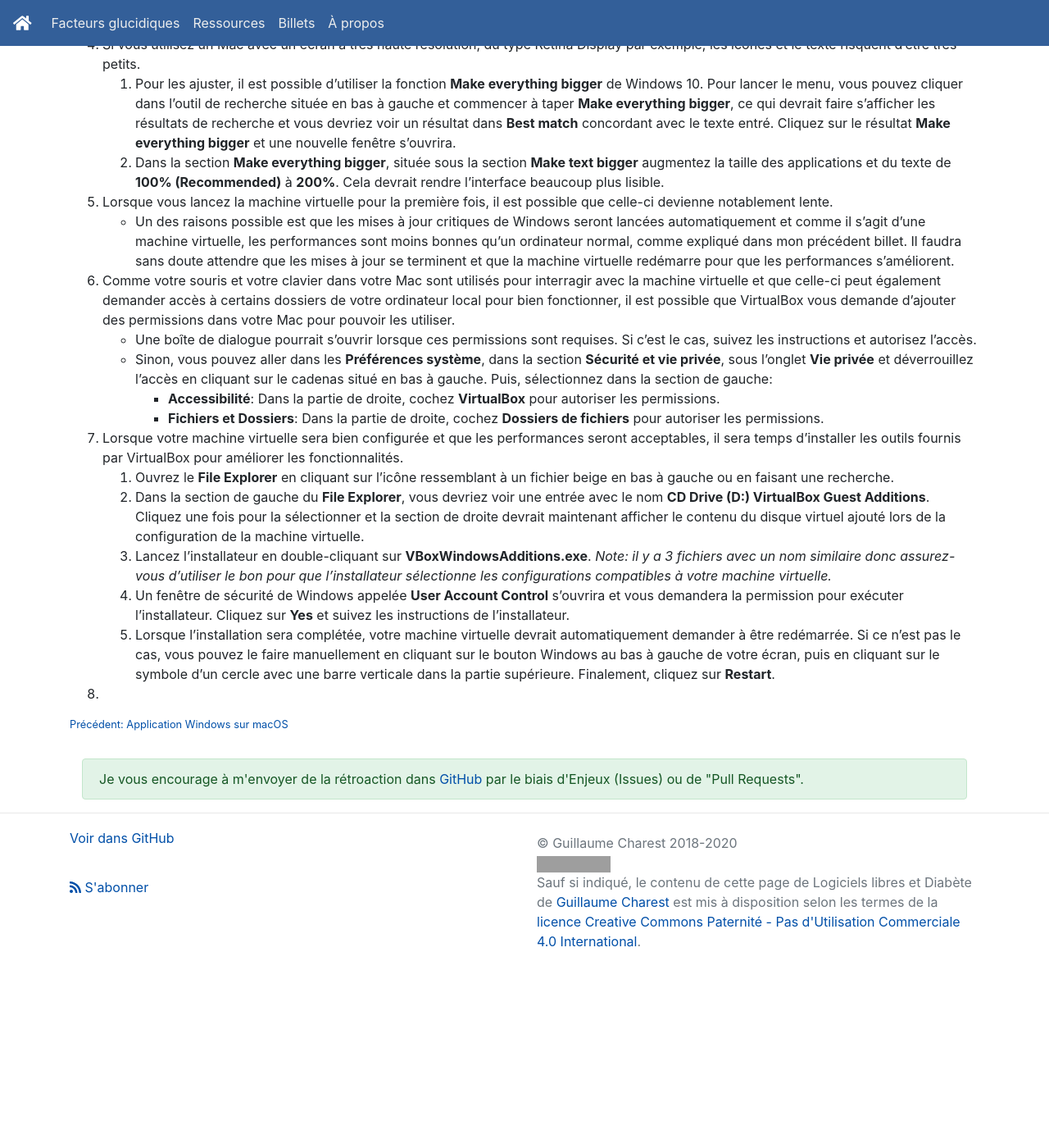
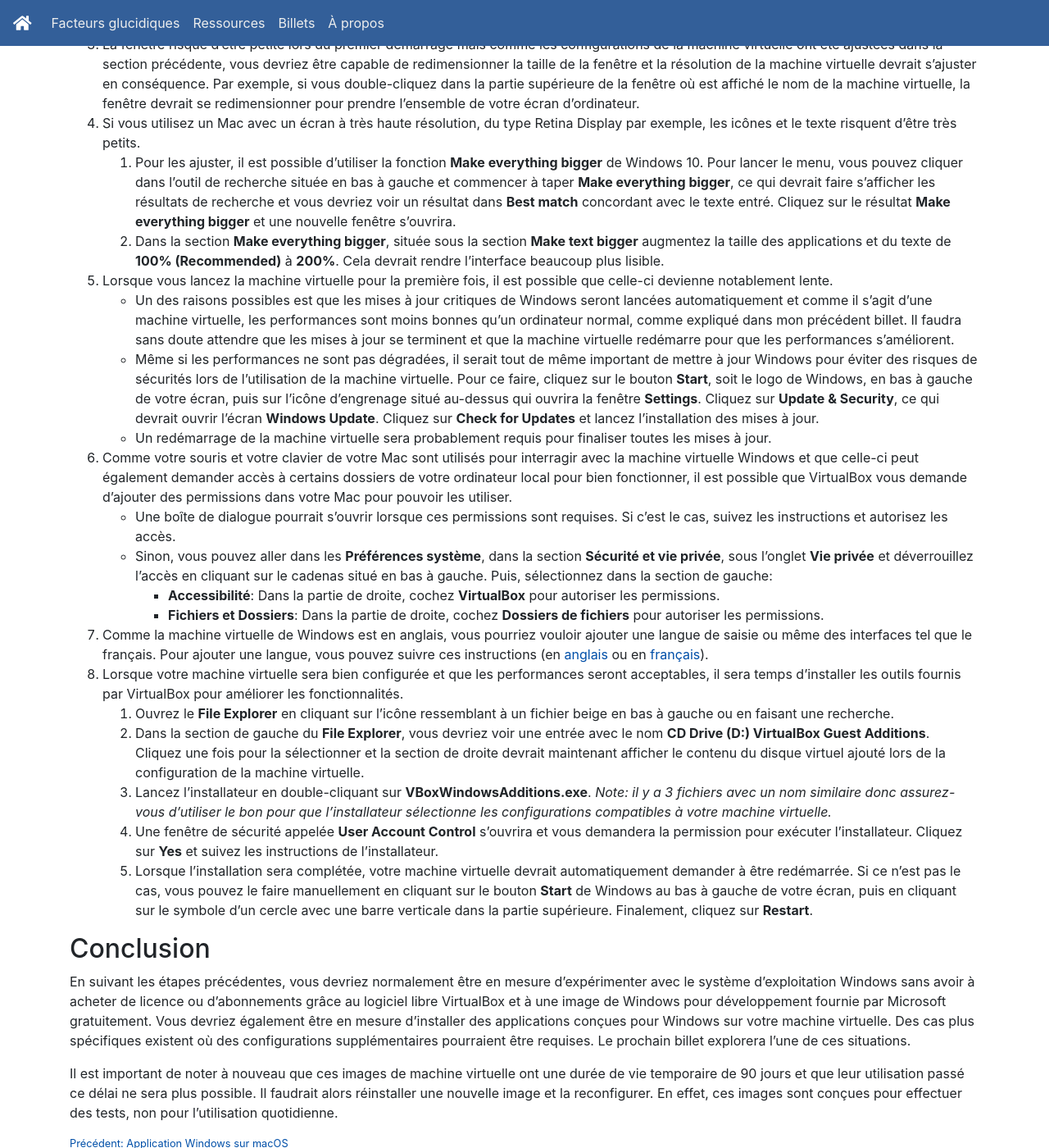
Before and after one commit to gcharest/gcharest.github.io, a Jekyll site: the page built from _posts/fr/2022-01-06-installer-virtualbox-macos.md, in a window 1280 px wide and 1400 px high, scrolled down 2686 px. Shown: the whole window at 82% size. Built offline with Jekyll 4.4.1, drawn with Linux system fonts in a browser that asks for light colours; nearby versions of some CDN libraries; before the commit the page ends 3862 px from its top, so only the background shows below that; some of the changed text lies outside the part shown; grey boxes are pictures that could not be loaded.

Commit message:
Fix typos and clean up text

```diff
--- a/_posts/fr/2022-01-06-installer-virtualbox-macos.md
+++ b/_posts/fr/2022-01-06-installer-virtualbox-macos.md
@@ -8,11 +8,12 @@ author: Guillaume Charest
 excerpt_separator: <!--more-->
 ---
 Guide pour installer et tester Windows sur un ordinateur conçu par Apple, communément appelé un "Mac", à l'aide du logiciel libre VirtualBox.
+La durée totale d'installation peut varier entre 45 et 60 minutes selon votre connexion internet pour les téléchargements et de votre niveau de confort avec les différents logiciels présentés.
 <!--more-->
 
 ## Préparation
 
-Tout d'abord, pour pouvoir utiliser VirtualBox avec une image de Windows, il faut que votre Mac ait:
+Tout d'abord, pour pouvoir utiliser VirtualBox avec Windows, il faut que votre Mac ait:
 
 - une version de son système d'exploitation de 10.9 ou plus récente,
 - au moins 16 Go de mémoire vive pour que les performances soient acceptables car celle-ci sera partagée entre le système de votre Mac et la machine virtuelle exécutant Windows,
@@ -27,10 +28,12 @@ Ensuite, il faudra télécharger les différents logiciels suivants (il est reco
   - Au moment d'écrire cet article, Microsoft offre [différentes configurations de Windows](https://developer.microsoft.com/en-us/microsoft-edge/tools/vms/) sous formes de machines virtuelles, chacune avec une version spécifiquement conçue pour VirtualBox.
   Il s'agit donc de télécharger la machine virtuelle nommée VirtualBox pour la configuration de votre choix.
   - Pour ce guide, la configuration **MSEDGE on Win10 (x64) Stable 1809** pour la plateforme **VirtualBox** sera utilisée.
-  - Autre fait important à noter, une image de Windows, soit le fichier à télécharger, est d'environ 7 GB. Cela veut donc dire qu'il faudra un certain temps et une quantité importante de données à télécharger.
+  - Autre fait important à noter, une image de Windows, soit le fichier à télécharger pour utiliser avec VirtualBox, est d'environ 7 GB. Cela veut donc dire qu'il faudra un certain temps et une quantité importante de données à télécharger.
   Il n'est donc pas recommandé de faire ce téléchargement à partir d'une connexion mobile ou limitée.
-  - Une fois téléchargé, il faudra extraire le fichier ZIP afin de pouvoir utiliser son contenu dans les prochaines étapes.
-  Comme le fichier est très volumineux, cela peut prendre de nombreuses minutes avant de compléter cette opération donc lancez-la dès que le téléchargement est terminé.
+  - Une fois le fichier ZIP téléchargé, il faudra l'extraire dans un dossier de votre choix afin de pouvoir utiliser son contenu lors des prochaines étapes.
+  Comme le fichier est très volumineux, cela peut prendre de nombreuses minutes avant de compléter l'extraction.
+  - Un autre détail important à noter est que ces machines virtuelles ont une durée de vie utilisables de 90 jours à partir du moment de l'installation.
+  Passé ce délai, il faut soit activer une licence ou réinstaller la machine virtuelle à partir de zéro.
 - Les applications Windows que vous voulez tester
   - Par exemple, une application conçue uniquement pour Windows telle que le [visualiseur DSQ](https://www.ti.msss.gouv.qc.ca/dsq-documents-de-soutien/UtilitaireDSQ.aspx) ou encore une version Windows d'une application populaire comme [Firefox](https://www.mozilla.org/fr/firefox/windows/).
   Dans les deux cas, tenter d'installer ces applications directement sur votre Mac ne serait pas possible.
@@ -42,12 +45,12 @@ Les [instructions](https://www.virtualbox.org/manual/ch02.html#installation-mac)
 Le processus est assez similaire que pour la plupart des applications installées manuellement, c'est à dire les applications que vous téléchargez en ligne et non sur le Mac App Store.
 
 À noter que par défaut, votre Mac prévient l'installation d'application non-signées ou provenant d'autres sources que le Mac App Store.
-Il est donc possible que vous ayez besoin d'aller dans les **Préférences Système**, puis dans **Sécurité et confidentialité** pour autoriser les applications téléchargées et manuellement autoriser son utilisation ([instructions complètes d'Apple](https://support.apple.com/fr-ca/HT202491)).
+Il est donc possible que vous ayez besoin d'aller dans les **Préférences Système**, puis dans **Sécurité et confidentialité** pour autoriser les applications téléchargées et manuellement autoriser son utilisation. Veuillez suivre les ([instructions complètes d'Apple](https://support.apple.com/fr-ca/HT202491)) pour y arriver.
 
 1. Lorsque VirtualBox est téléchargé, vous pouvez double-cliquer sur le fichier **VirtualBox.dmg**.
 2. Une fenêtre devrait normalement s'ouvrir pour que vous puissiez double-cliquer sur le fichier **VirtualBox.pkg**.
 3. L'installateur devrait ensuite se lancer et vous demander de confirmer l'endroit où installer l'application.
-Pour les fins de ce guide, simplement accepter les configurations et poursuivre l'installation.
+Pour les fins de ce guide, vous pouvez simplement accepter les configurations de base et poursuivre l'installation.
 4. À la fin de l'installation, un icône VirtualBox devrait maintenant être disponible dans votre dossier **Applications**
 
 ## Démarrage de VirtualBox
@@ -58,8 +61,8 @@ Une fois démarrée, l'application présente une interface rudimentaire qui perm
 
 ## Installation de la machine virtuelle Windows
 
-En temps normal, il faudrait créer une machine virtuelle sur mesure puis installer Windows.
-Par contre, ce ne sera pas nécessaire dans le cas présent puisque nous avons téléchargé une machine virtuelle déjà configurée et prête à être utilisée après de petits ajustements.
+En temps normal, on peut créer une machine virtuelle sur mesure puis installer un système d'exploitation de son choix.
+Dans le cas présent, le fichier téléchargé sur le site de Microsoft est une machine virtuelle déjà configurée et prête à être utilisée après de petits ajustements.
 
 1. Au lieu de cliquer sur **New**, il faudra donc cliquer sur **Import**.
 1. Dans la fenêtre, cliquez sur le bouton à la droite de la boite de texte pour ouvrir l'explorateur de fichier, puis sélectionnez l'image Windows extraite suite au téléchargement du début de ce guide.
@@ -69,16 +72,16 @@ Une nouvelle fenêtre affichera les configurations de la machine virtuelle tél
 Le processus d'importation démarrera et prendra de quelques minutes.
 Lorsque l'importation sera terminée, vous devriez être de retour sur l'écran initiale avec la liste des machines virtuelles sur la gauche.
 Une nouvelle machine, celle que vous venez d'importer, devrait maintenant s'y trouver.
-Dans le cas présent, l'image porte le nom **MSEdge - Win10** car c'est celle qui a été téléchargée.
+Dans le cas présent, l'image porte le nom **MSEdge - Win10** car c'est celle qui a été téléchargée lors des étapes précédentes de ce guide.
 
 ## Configuration de la machine virtuelle Windows
 
 Avant d'utiliser la machine virtuelle Windows 10, les paramètres devraient être modifiés car ceux de base ne sont pas optimaux basé sur les tests effectués pour rédiger ce billet.
 
-1. Dans la liste de la colonne de gauche, cliquez une fois sur l'entrée corresponsdant à la machine virtuelle que vous venez d'installer.
+1. Dans la liste de la colonne de gauche, cliquez une fois sur l'entrée correspondant à la machine virtuelle que vous venez d'installer.
 1. Au lieu de cliquer sur **Start**, cliquez plutôt sur **Settings**. Une nouvelle fenêtre s'ouvrira et l'onglet **General** sera sélectionné.
-1. Cliquez sur l'onglet **System** et changez la valeur de **Base Memory** pour au moins *16000 MB*.
-En glissant le curseur sur la ligne, la valeur devrait s'arrondir à **16384 MB**, sinon vous pouvez l'entrer manuellement.
+1. Cliquez sur l'onglet **System** et changez la valeur de **Base Memory** pour au moins *8000 MB*.
+En glissant le curseur vers la droite sur la ligne, la valeur devrait s'arrondir à **8192 MB**, sinon vous pouvez l'entrer manuellement.
 1. Cliquez sur l'onglet **Display**, puis changez la valeur de **Video Memory** pour le maximum disponible, qui devrait être **128 MB**.
 1. Toujours dans le même onglet **Display**, changez la valeur de **Graphics Controller** pour **VBoxSVGA** (la valeur originale étant normalement *VBoxVGA)*.
 1. Cliquez sur l'onglet **Storage** puis sur le bouton avec l'icône d'une disquette ayant le symbole "+".
@@ -109,22 +112,39 @@ Par exemple, si vous double-cliquez dans la partie supérieure de la fenêtre o
      1. Dans la section **Make everything bigger**, située sous la section **Make text bigger** augmentez la taille des applications et du texte de **100% (Recommended)** à **200%**.
     Cela devrait rendre l'interface beaucoup plus lisible.
 1. Lorsque vous lancez la machine virtuelle pour la première fois, il est possible que celle-ci devienne notablement lente.
-   - Un des raisons possible est que les mises à jour critiques de Windows seront lancées automatiquement et comme il s'agit d'une machine virtuelle, les performances sont moins bonnes qu'un ordinateur normal, comme expliqué dans mon précédent billet.
+   - Un des raisons possibles est que les mises à jour critiques de Windows seront lancées automatiquement et comme il s'agit d'une machine virtuelle, les performances sont moins bonnes qu'un ordinateur normal, comme expliqué dans mon précédent billet.
    Il faudra sans doute attendre que les mises à jour se terminent et que la machine virtuelle redémarre pour que les performances s'améliorent.
-1. Comme votre souris et votre clavier dans votre Mac sont utilisés pour interragir avec la machine virtuelle et que celle-ci peut également demander accès à certains dossiers de votre ordinateur local pour bien fonctionner, il est possible que VirtualBox vous demande d'ajouter des permissions dans votre Mac pour pouvoir les utiliser.
+   - Même si les performances ne sont pas dégradées, il serait tout de même important de mettre à jour Windows pour éviter des risques de sécurités lors de l'utilisation de la machine virtuelle.
+   Pour ce faire, cliquez sur le bouton **Start**, soit le logo de Windows, en bas à gauche de votre écran, puis sur l'icône d'engrenage situé au-dessus qui ouvrira la fenêtre **Settings**.
+   Cliquez sur **Update & Security**, ce qui devrait ouvrir l'écran **Windows Update**.
+   Cliquez sur **Check for Updates** et lancez l'installation des mises à jour.
+   - Un redémarrage de la machine virtuelle sera probablement requis pour finaliser toutes les mises à jour.
+1. Comme votre souris et votre clavier de votre Mac sont utilisés pour interragir avec la machine virtuelle Windows et que celle-ci peut également demander accès à certains dossiers de votre ordinateur local pour bien fonctionner, il est possible que VirtualBox vous demande d'ajouter des permissions dans votre Mac pour pouvoir les utiliser.
    - Une boîte de dialogue pourrait s'ouvrir lorsque ces permissions sont requises.
-   Si c'est le cas, suivez les instructions et autorisez l'accès.
-   - Sinon, vous pouvez aller dans les **Préférences système**, dans la section **Sécurité et vie privée**, sous l'onglet **Vie privée** et  déverrouillez l'accès en cliquant sur le cadenas situé en bas à gauche.
+   Si c'est le cas, suivez les instructions et autorisez les accès.
+   - Sinon, vous pouvez aller dans les **Préférences système**, dans la section **Sécurité et vie privée**, sous l'onglet **Vie privée** et déverrouillez l'accès en cliquant sur le cadenas situé en bas à gauche.
    Puis, sélectionnez dans la section de gauche:
      - **Accessibilité**: Dans la partie de droite, cochez **VirtualBox** pour autoriser les permissions.
      - **Fichiers et Dossiers**: Dans la partie de droite, cochez **Dossiers de fichiers** pour autoriser les permissions.
-4. Lorsque votre machine virtuelle sera bien configurée et que les performances seront acceptables, il sera temps d'installer les outils fournis par VirtualBox pour améliorer les fonctionnalités.
+1. Comme la machine virtuelle de Windows est en anglais, vous pourriez vouloir ajouter une langue de saisie ou même des interfaces tel que le français.
+Pour ajouter une langue, vous pouvez suivre ces instructions (en [anglais](https://support.microsoft.com/en-us/windows/install-a-language-for-windows-ccd853d3-9ecd-7da7-9ef0-72b4a055410a) ou en [français](https://support.microsoft.com/fr-fr/windows/installer-une-langue-pour-windows-ccd853d3-9ecd-7da7-9ef0-72b4a055410a)).
+1. Lorsque votre machine virtuelle sera bien configurée et que les performances seront acceptables, il sera temps d'installer les outils fournis par VirtualBox pour améliorer les fonctionnalités.
    1. Ouvrez le **File Explorer** en cliquant sur l'icône ressemblant à un fichier beige en bas à gauche ou en faisant une recherche.
-   2. Dans la section de gauche du **File Explorer**, vous devriez voir une entrée avec le nom **CD Drive (D:) VirtualBox Guest Additions**.
+   1. Dans la section de gauche du **File Explorer**, vous devriez voir une entrée avec le nom **CD Drive (D:) VirtualBox Guest Additions**.
    Cliquez une fois pour la sélectionner et la section de droite devrait maintenant afficher le contenu du disque virtuel ajouté lors de la configuration de la machine virtuelle.
    1. Lancez l'installateur en double-cliquant sur **VBoxWindowsAdditions.exe**. *Note: il y a 3 fichiers avec un nom similaire donc assurez-vous d'utiliser le bon pour que l'installateur sélectionne les configurations compatibles à votre machine virtuelle.*
-   2. Un fenêtre de sécurité de Windows appelée **User Account Control** s'ouvrira et vous demandera la permission pour exécuter l'installateur.
+   1. Une fenêtre de sécurité appelée **User Account Control** s'ouvrira et vous demandera la permission pour exécuter l'installateur.
    Cliquez sur **Yes** et suivez les instructions de l'installateur.
-   1. Lorsque l'installation sera complétée, votre machine virtuelle devrait automatiquement demander à être redémarrée. Si ce n'est pas le cas, vous pouvez le faire manuellement en cliquant sur le bouton Windows au bas à gauche de votre écran, puis en cliquant sur le symbole d'un cercle avec une barre verticale dans la partie supérieure.
+   1. Lorsque l'installation sera complétée, votre machine virtuelle devrait automatiquement demander à être redémarrée. Si ce n'est pas le cas, vous pouvez le faire manuellement en cliquant sur le bouton **Start** de Windows au bas à gauche de votre écran, puis en cliquant sur le symbole d'un cercle avec une barre verticale dans la partie supérieure.
    Finalement, cliquez sur **Restart**.
-5.
+
+## Conclusion
+
+En suivant les étapes précédentes, vous devriez normalement être en mesure d'expérimenter avec le système d'exploitation Windows sans avoir à acheter de licence ou d'abonnements grâce au logiciel libre VirtualBox et à une image de Windows pour développement fournie par Microsoft gratuitement.
+Vous devriez également être en mesure d'installer des applications conçues pour Windows sur votre machine virtuelle.
+Des cas plus spécifiques existent où des configurations supplémentaires pourraient être requises.
+Le prochain billet explorera l'une de ces situations.
+
+Il est important de noter à nouveau que ces images de machine virtuelle ont une durée de vie temporaire de 90 jours et que leur utilisation passé ce délai ne sera plus possible.
+Il faudrait alors réinstaller une nouvelle image et la reconfigurer.
+En effet, ces images sont conçues pour effectuer des tests, non pour l'utilisation quotidienne.
```
